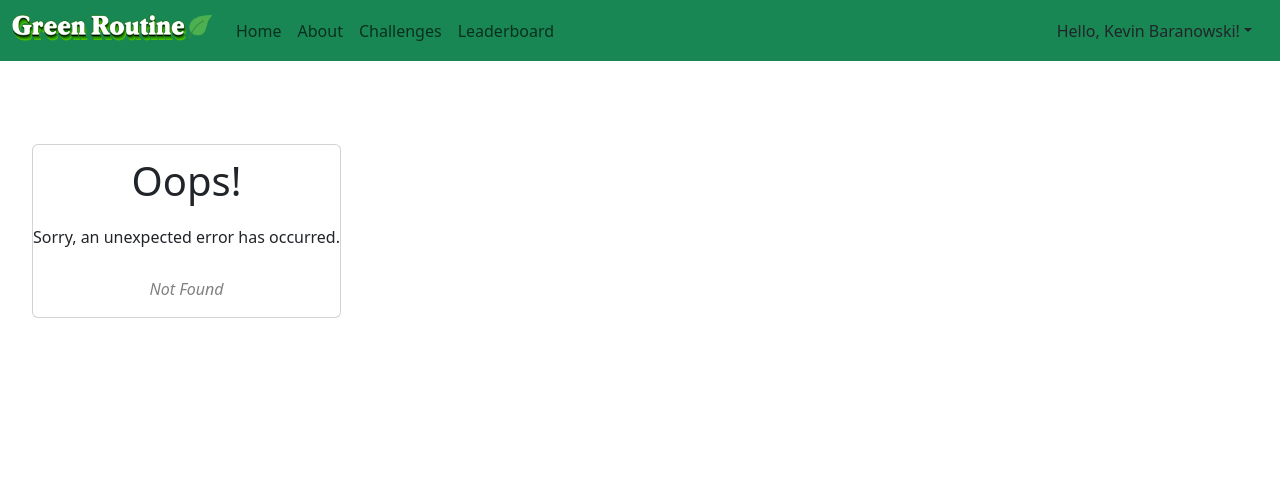
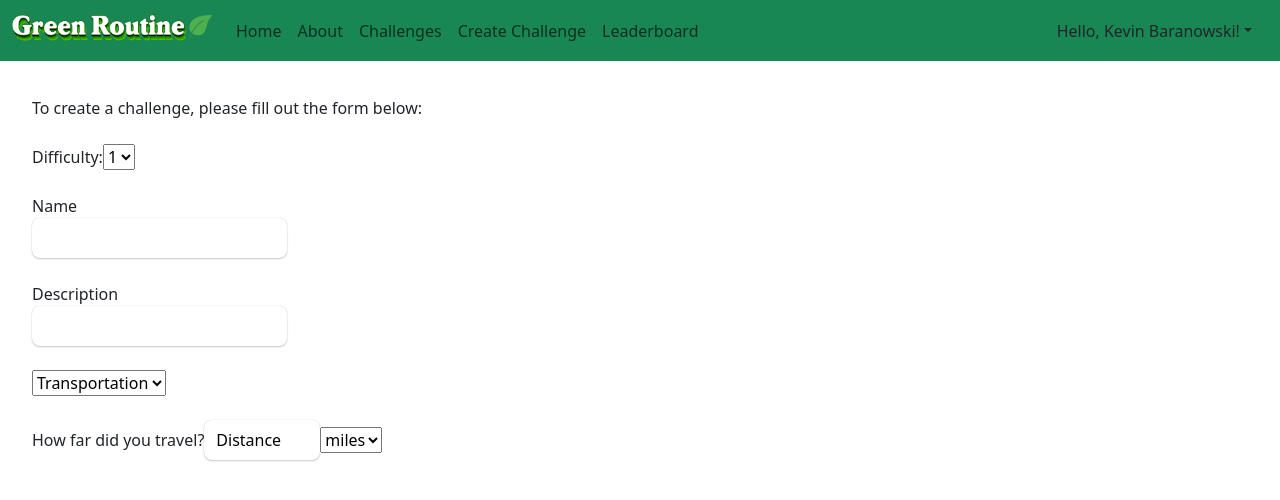
Before and after one commit to TheGitGang/GreenRoutine, a React (Vite) app in the folder GreenRoutine-client/: page /createchallenge in a window 1280 px wide. Before the commit this address had no page. Shown: the top 500 px of the page. Built offline with nearby package versions, Linux system fonts and the light colour scheme.

Commit message:
All of this is Paul

```diff
--- /dev/null
+++ b/GreenRoutine-client/src/Components/ChallengeTransportationOptions.jsx
@@ -0,0 +1,28 @@
+//Show mileage on form
+const DisplayMileageQuery = () => {
+    return (
+        <div>
+            <label>How far did you travel?
+                <input size="5" type="text" value="Distance" />
+            </label>
+            <label>
+                <select>
+                    <option value="Miles">miles</option>
+                    <option value="Kilometers">kms</option>
+                </select>
+            </label>
+        </div>
+    );
+};
+
+//Show either mileage on create challenge form or show mileage on already created challenge list
+const CategoryIsTransportation = (props) => {
+    const isCategoryTransportation = props.isCategoryTransportation;
+    if (isCategoryTransportation) {
+     return <DisplayMileageQuery />;
+    }
+    /* else display created challenges with mileage */
+};
+
+export { DisplayMileageQuery };
+// and changes to ROUTES AND NAVIGATION
--- a/GreenRoutine-client/src/Components/CreateChallenge.jsx
+++ b/GreenRoutine-client/src/Components/CreateChallenge.jsx
@@ -1,6 +1,41 @@
+import { useState } from 'react';
+import ReactDOM from 'react-dom/client';
+import { DisplayMileageQuery } from './ChallengeTransportationOptions'
+
+
 const CreateChallenge = () => {
     return (
-        <h1>This is the page with all the challenges</h1>
+        <form>
+            To create a challenge, please fill out the form below:
+            <br/><br/>
+            <label>Difficulty:
+                <select /*onChange={handleChange}*/>
+                    {
+                        [...Array(5)].map((_, i) => i + 1)
+                            .map(i => <option key={i} value={i}>{i}</option>)
+                    }
+                </select>
+            </label>
+            <br/><br/>
+            <label>Name
+                <br/>
+                <input type="text" /*value={Name} *//>
+            </label>
+            <br/><br/>
+            <label>Description
+            <br/>
+                <input type="text" /*value={Name}*/ />
+            </label>
+            <br/><br/>
+            <label>
+            <select> Category
+                    <option /*value="transportation"*/>Transportation</option>
+                    <option /*value="electricity"*/>Electricity</option>
+                </select>
+            </label>
+            <br/><br/>
+            <DisplayMileageQuery />
+        </form>
     )
 };
 
--- a/GreenRoutine-client/src/Components/Navigation.jsx
+++ b/GreenRoutine-client/src/Components/Navigation.jsx
@@ -27,6 +27,9 @@ import {
                   </NavItem>
                   <NavItem>
                       <Link to='/challenges' className="nav-link">Challenges</Link>
+                  </NavItem>
+                  <NavItem>
+                      <Link to='/createchallenge' className="nav-link">Create Challenge</Link>
                   </NavItem>
                   <NavItem>
                       <Link to='/leaderboard' className="nav-link">Leaderboard</Link>
--- a/GreenRoutine-client/src/Routes.jsx
+++ b/GreenRoutine-client/src/Routes.jsx
@@ -10,6 +10,7 @@ import Fetch from './components/Fetch.jsx'
 
 ///dummy data for profile///
 import profileImg from './assets/images/ProfilePlaceholder.jpg'
+import CreateChallenge from './components/CreateChallenge.jsx'
 const name = 'Kevin Baranowski';
 const title = 'Lead Developer';
 
@@ -32,6 +33,10 @@ const router = createBrowserRouter([
         element: <Challenges />
       },
       {
+        path: '/createchallenge',
+        element: <CreateChallenge/>
+      },
+      {
         path: '/profile',
         element: <Profile name={name} title={title} profileImg={profileImg}/>
       },
```
